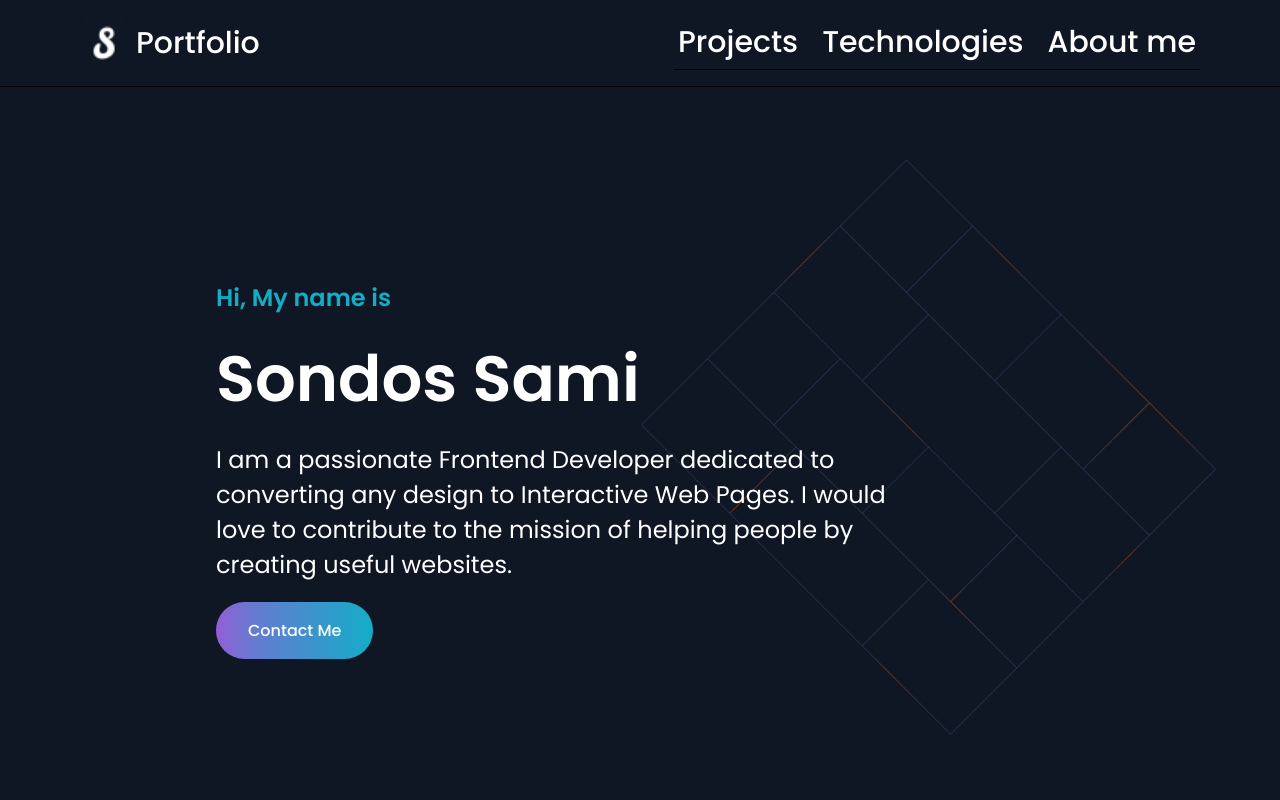
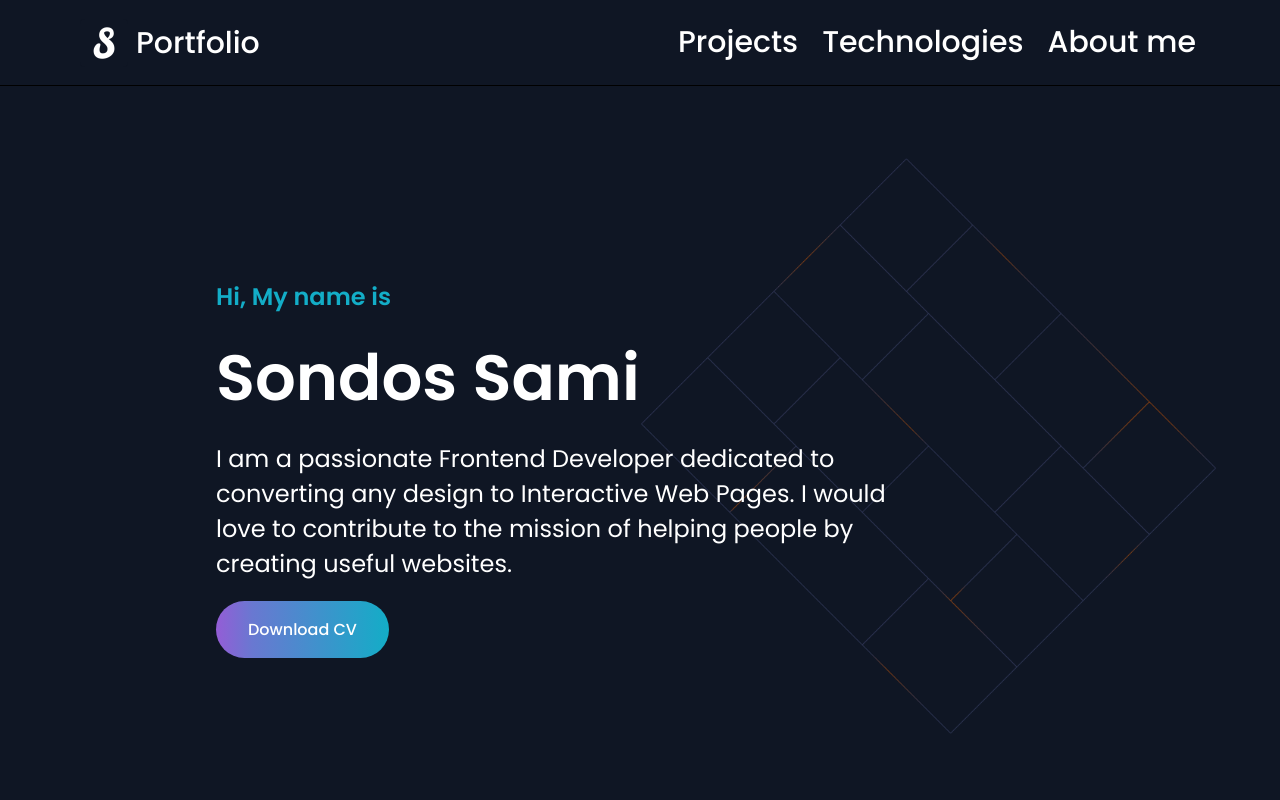
Before and after one commit to SondosSamii/Portfolio, a plain HTML site: page index.html in a window 1280 px wide. Shown: the top 800 px of the page. Drawn offline with Linux system fonts and the light colour scheme.

Commit message:
Change: Add Download CV instead of Contact Me Button

```diff
--- a/assets/styles/_media_queries.scss
+++ b/assets/styles/_media_queries.scss
@@ -51,6 +51,7 @@
       position: static;
       display: flex;
       gap: 1em;
+      border-bottom: none;
     }
   }
 
--- a/index.html
+++ b/index.html
@@ -24,7 +24,10 @@
   <body>
     <nav>
       <div class="logo">
-        <img src="assets/images/logo/favicon-32x32.png" alt="Portfolio Logo">
+        <!-- srcset="assets/images/logo/android-chrome-192x192.png 480w, assets/images/logo/android-chrome-512x512.png 800w"
+        sizes="(max-width: 600px) 480px, 800px" -->
+        <img src="assets/images/logo/android-chrome-192x192.png"
+          srcset="assets/images/logo/android-chrome-512x512.png 2x" alt="Portfolio Logo">
         <a href="#main"> Portfolio </a>
       </div>
       <button class="menu-icon" id="menu_icon">
@@ -44,8 +47,10 @@
           <p>I am a passionate Frontend Developer dedicated to converting any design to Interactive Web Pages. I would
             love to
             contribute to the mission of helping people by creating useful websites.</p>
-          <a href="https://www.linkedin.com/in/sondossamii" class="gradient-btn" target="_blank" rel="noopener">Contact
-            Me</a>
+          <!-- <a href="https://www.linkedin.com/in/sondossamii" class="gradient-btn" target="_blank" rel="noopener">Contact
+            Me</a> -->
+          <a href="assets/Sondos-Sami-CV-Frontend-Developer-202307.pdf"
+            Download="Sondos-Sami-CV-Frontend-Developer-202307" class="gradient-btn">Download CV</a>
         </div>
       </div>
     </main>
```
Also changed, not shown: assets/styles/style.css, 2 other files.
